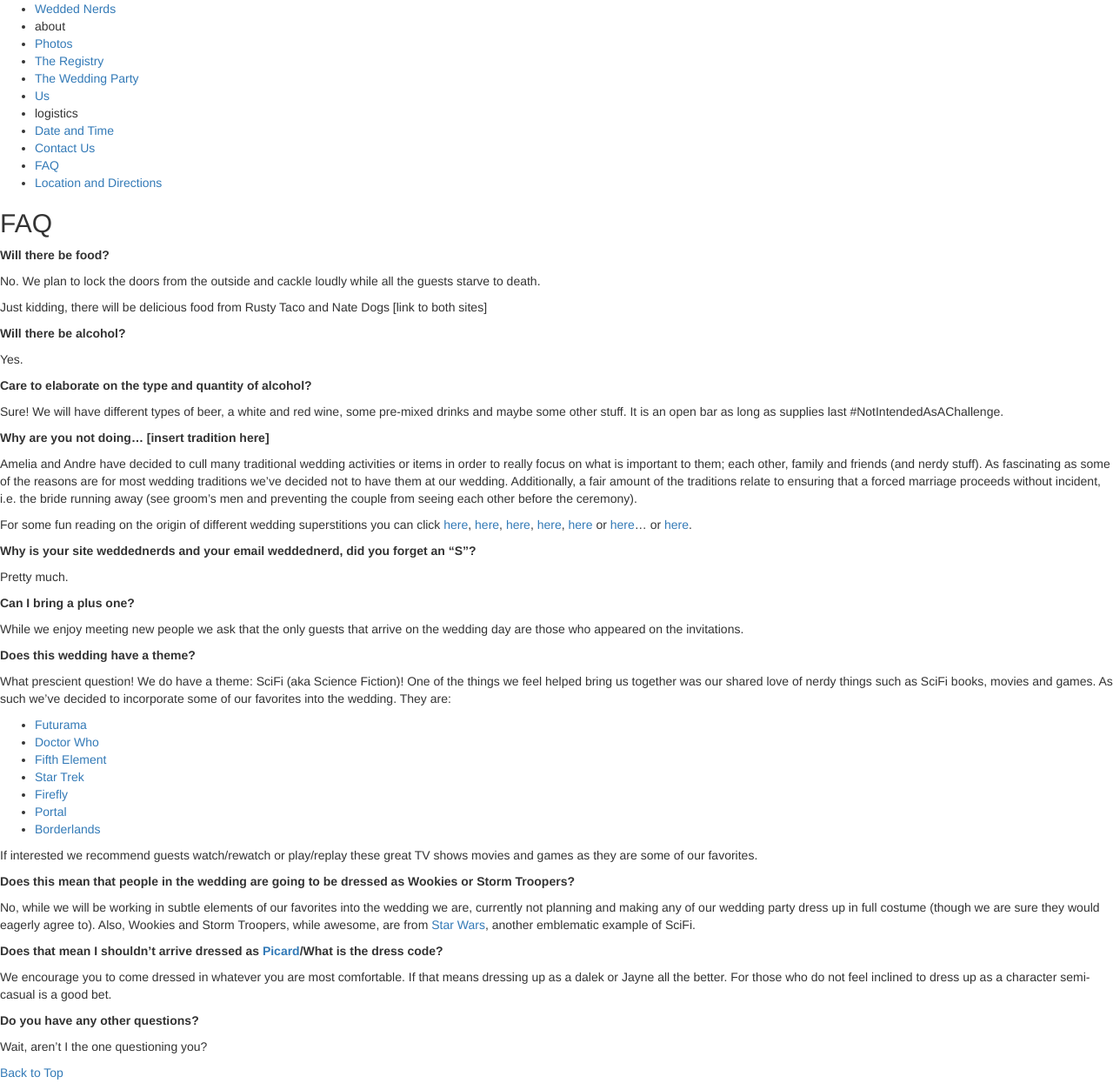
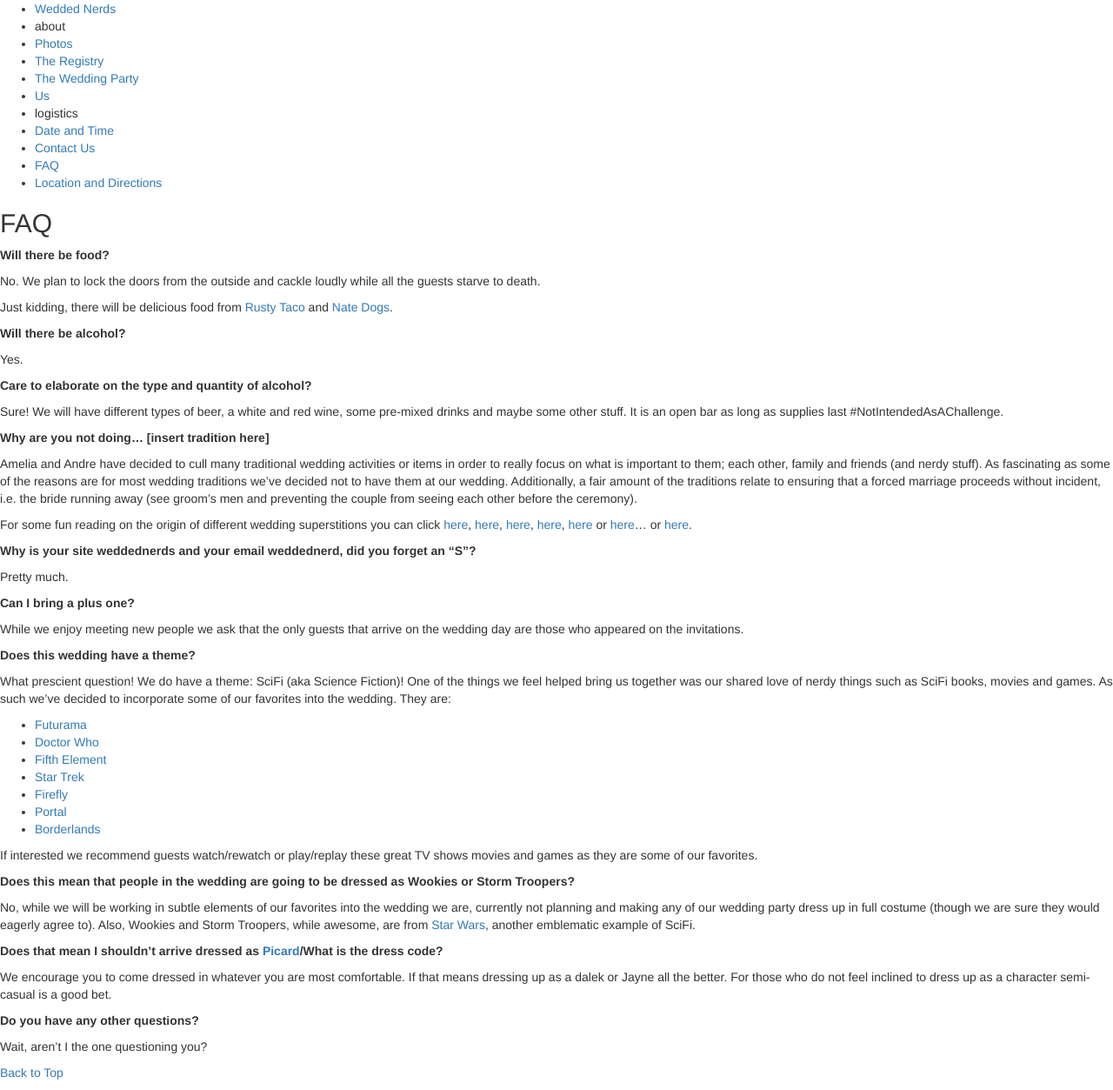
Before and after one commit to weddednerds/weddednerds.github.io, a Jekyll site: the page built from faq/index.md, in a window 1280 px wide. Shown: the whole page at 87% size. Built offline with Jekyll 4.4.1, drawn with Linux system fonts in a browser that asks for light colours; nearby versions of some CDN libraries; library files that are not in the unit come from our copies; comment, search, counter and statistics services are not loaded.

Commit message:
Fixing link to food places

```diff
--- a/faq/index.md
+++ b/faq/index.md
@@ -9,7 +9,7 @@ resource: true
 
 No. We plan to lock the doors from the outside and cackle loudly while all the guests starve to death.
 
-Just kidding, there will be delicious food from Rusty Taco and Nate Dogs [link to both sites]
+Just kidding, there will be delicious food from <a href="http://www.rustytacomn.com/">Rusty Taco</a> and <a href="http://www.natedogs.com/">Nate Dogs</a>.
 
 **Will there be alcohol?**
 
```
